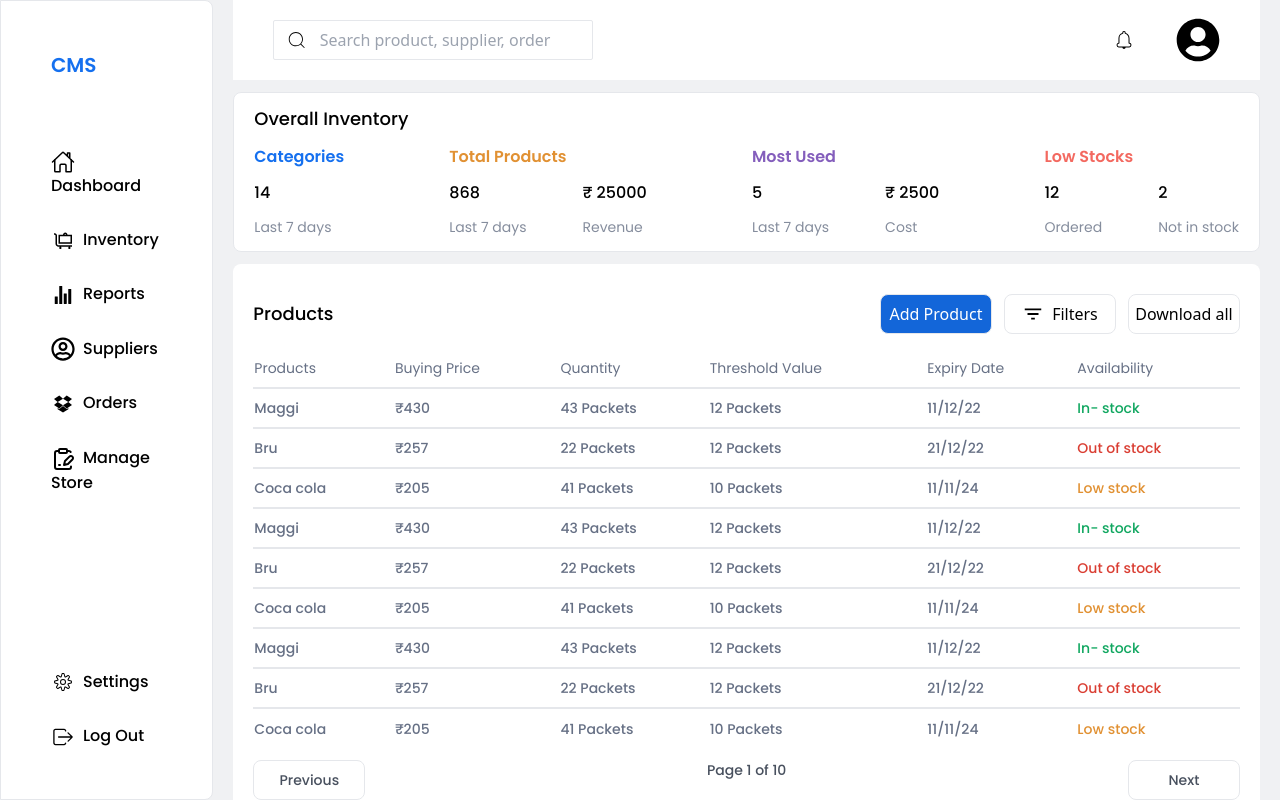
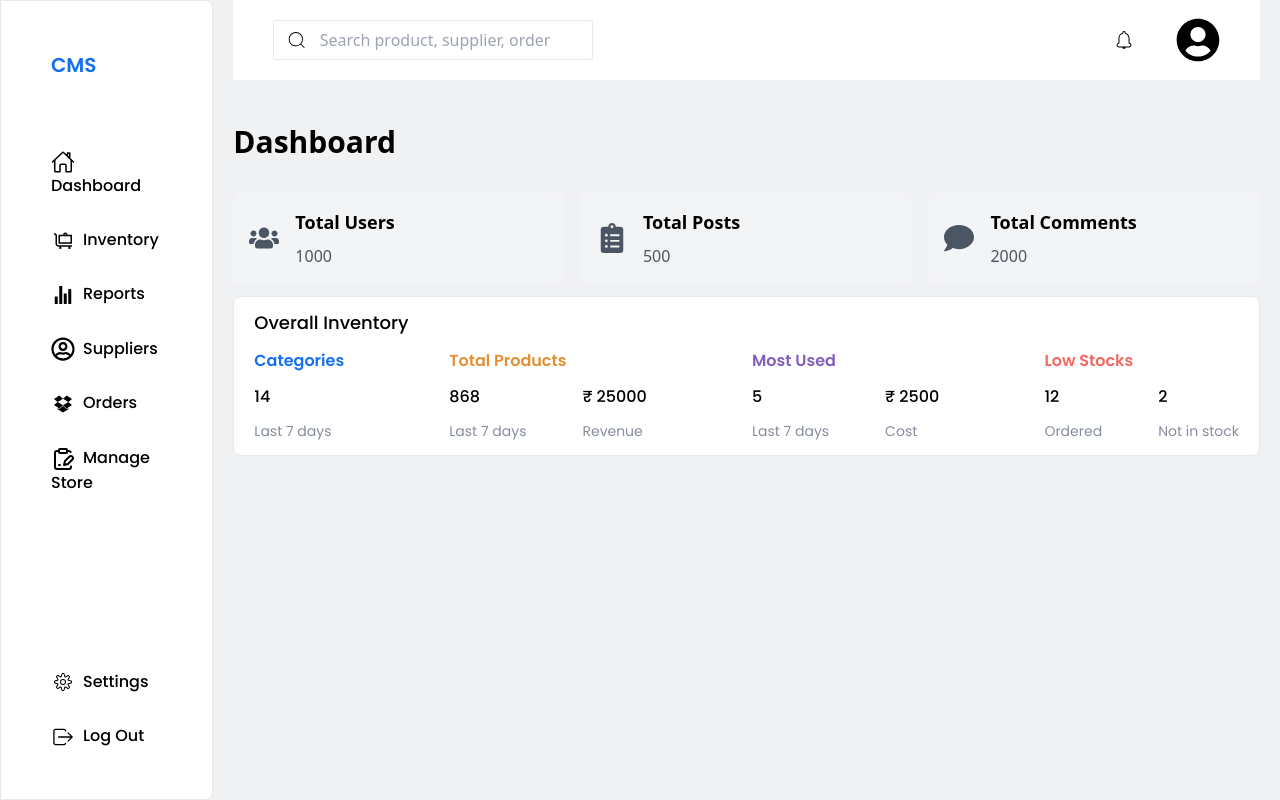
Before and after one commit to SARIF-MALIK/Adore, a React (Vite) app: page / in a window 1280 px wide. Built offline with nearby package versions, Linux system fonts and the light colour scheme.

Commit message:
folder structured

```diff
--- a/src/App.jsx
+++ b/src/App.jsx
@@ -1,12 +1,21 @@
 import './App.css'
-import Home from './screens/Home'
+import Dashboard from './screens/Dashboard'
+import { BrowserRouter as Router, Routes, Route } from 'react-router-dom'
+import Inventory from './screens/Inventory'
+import ProductDetails from './screens/ProductDetails'
 
 function App() {
 
 
   return (
     <>
-      <Home/>
+    <Router>
+      <Routes>
+        <Route exact path='/' element={<Dashboard/>}/>
+        <Route path='/inventory' element={<Inventory/>}/>
+        <Route path='/inventory/productdetails/' element={<ProductDetails/>}/>
+      </Routes>
+    </Router>
     </>
   )
 }
--- /dev/null
+++ b/src/screens/Dashboard.jsx
@@ -0,0 +1,28 @@
+import React, { useState } from "react";
+import Navbar from "./components/Navbar";
+import Sidebar from "./components/Sidebar";
+import Overall from "./components/Overall";
+import DashContent from "./components/DashContent";
+
+function Dashboard() {
+  return (
+    <div className="w-screen h-screen flex bg-[#F0F1F3] relative">
+      <div className={`w-2/12 h-screen`}>
+        <Sidebar />
+      </div>
+      <div className={`w-10/12 flex flex-col gap-3 px-5 overflow-y-auto `}>
+        <div className>
+          <Navbar />
+        </div>
+        <div>
+          <DashContent/>
+        </div>
+        <div className>
+          <Overall />
+        </div>
+      </div>
+    </div>
+  )
+}
+
+export default Dashboard
--- a/src/screens/Home.jsx
+++ b/src/screens/Inventory.jsx
@@ -4,9 +4,8 @@ import Sidebar from "./components/Sidebar";
 import Products from "./components/Products";
 import Overall from "./components/Overall";
 import Newproduct from "./Newproduct";
-import ListedItem from "./components/ListedItem";
 
-function Home() {
+function Inventory() {
   const [toggle, setToggle] = useState(false);
 
   return (
@@ -24,9 +23,6 @@ function Home() {
         <div>
             <Products toggle={toggle} setToggle={setToggle}/>
         </div>
-        <div>
-        <ListedItem/>
-      </div>
       </div>
 
       <div className="">
@@ -41,4 +37,4 @@ function Home() {
   );
 }
 
-export default Home;
+export default Inventory;
--- /dev/null
+++ b/src/screens/ProductDetails.jsx
@@ -0,0 +1,26 @@
+import React, { useState } from "react";
+import Navbar from "./components/Navbar";
+import Sidebar from "./components/Sidebar";
+import ListedItem from "./components/ListedItem";
+
+function ProductDetails() {
+
+  return (
+    <div className="w-screen h-screen flex bg-[#F0F1F3] relative">
+      <div className={`w-2/12 h-screen`}>
+        <Sidebar />
+      </div>
+      <div className={`w-10/12 flex flex-col gap-3 px-5 overflow-y-auto`}>
+        <div className>
+          <Navbar />
+        </div>
+        <div>
+        <ListedItem/>
+      </div>
+      </div>
+
+    </div>
+  );
+}
+
+export default ProductDetails
--- /dev/null
+++ b/src/screens/components/DashContent.jsx
@@ -0,0 +1,60 @@
+import React from "react";
+import { FaUsers, FaClipboardList, FaComment } from "react-icons/fa";
+
+function DashContent() {
+  // Sample data for the pie chart
+  const data = {
+    labels: ['Admin', 'Editor', 'Subscriber'],
+    datasets: [
+      {
+        data: [30, 20, 50], // Sample percentages
+        backgroundColor: ['#FF6384', '#36A2EB', '#FFCE56'],
+        hoverBackgroundColor: ['#FF6384', '#36A2EB', '#FFCE56'],
+      },
+    ],
+  };
+
+  return (
+    <div className="container mx-auto mt-8">
+      <h1 className="text-3xl font-bold mb-8">Dashboard</h1>
+
+      <div className="grid grid-cols-1 md:grid-cols-2 lg:grid-cols-3 gap-4">
+        {/* Total Users */}
+        <div className="bg-gray-100 rounded-lg p-4 flex items-center">
+          <div className="mr-4">
+            <FaUsers className="text-3xl text-gray-600" />
+          </div>
+          <div>
+            <h3 className="text-lg font-semibold mb-2">Total Users</h3>
+            <p className="text-gray-600">1000</p>
+          </div>
+        </div>
+
+        {/* Total Posts */}
+        <div className="bg-gray-100 rounded-lg p-4 flex items-center">
+          <div className="mr-4">
+            <FaClipboardList className="text-3xl text-gray-600" />
+          </div>
+          <div>
+            <h3 className="text-lg font-semibold mb-2">Total Posts</h3>
+            <p className="text-gray-600">500</p>
+          </div>
+        </div>
+
+        {/* Total Comments */}
+        <div className="bg-gray-100 rounded-lg p-4 flex items-center">
+          <div className="mr-4">
+            <FaComment className="text-3xl text-gray-600" />
+          </div>
+          <div>
+            <h3 className="text-lg font-semibold mb-2">Total Comments</h3>
+            <p className="text-gray-600">2000</p>
+          </div>
+        </div>
+
+      </div>
+    </div>
+  );
+}
+
+export default DashContent;
--- a/src/screens/components/Products.jsx
+++ b/src/screens/components/Products.jsx
@@ -1,5 +1,6 @@
 import React from "react";
 import { MdFilterList } from "react-icons/md";
+import { Link } from "react-router-dom";
 
 function Products({ toggle , setToggle}) {
   return (
@@ -30,8 +31,9 @@ function Products({ toggle , setToggle}) {
             <th className="poppins-4 text-sm text-start">Expiry Date</th>
             <th className="poppins-4 text-sm text-start">Availability</th>
           </tr>
+
           <tr className="poppins-5 text-sm border-t-2 h-10">
-            <td>Maggi</td>
+            <td><Link to="/inventory/productdetails/">Maggi</Link></td>
             <td>₹430</td>
             <td>43 Packets</td>
             <td>12 Packets</td>
--- a/src/screens/components/Sidebar.jsx
+++ b/src/screens/components/Sidebar.jsx
@@ -7,6 +7,7 @@ import { IoLogoDropbox } from "react-icons/io";
 import { LuClipboardSignature } from "react-icons/lu";
 import { CiSettings } from "react-icons/ci";
 import { IoIosLogOut } from "react-icons/io";
+import { Link } from 'react-router-dom';
 import './sidebar.css'
 
 function Sidebar() {
@@ -14,8 +15,8 @@ function Sidebar() {
     <div className='flex flex-col h-full w-full justify-between p-5 border rounded-e-lg bg-white'>
         <ul className='poppins-5'>
         <li className='poppins-6 text-xl text-[#1570EF] pb-10'>CMS</li>
-            <li><IoHomeOutline size={24} className='inline mr-2'/>Dashboard</li>
-            <li><LiaLuggageCartSolid size={24} className='inline mr-2'/>Inventory</li>
+            <li><Link to="/"><IoHomeOutline size={24} className='inline mr-2'/>Dashboard</Link></li>
+            <li><Link to="/inventory"><LiaLuggageCartSolid size={24} className='inline mr-2'/>Inventory</Link></li>
             <li><IoIosStats size={24} className='inline mr-2'/>Reports</li>
             <li><FaRegUserCircle size={24} className='inline mr-2'/>Suppliers</li>
             <li><IoLogoDropbox size={24} className='inline mr-2'/>Orders</li>
```
